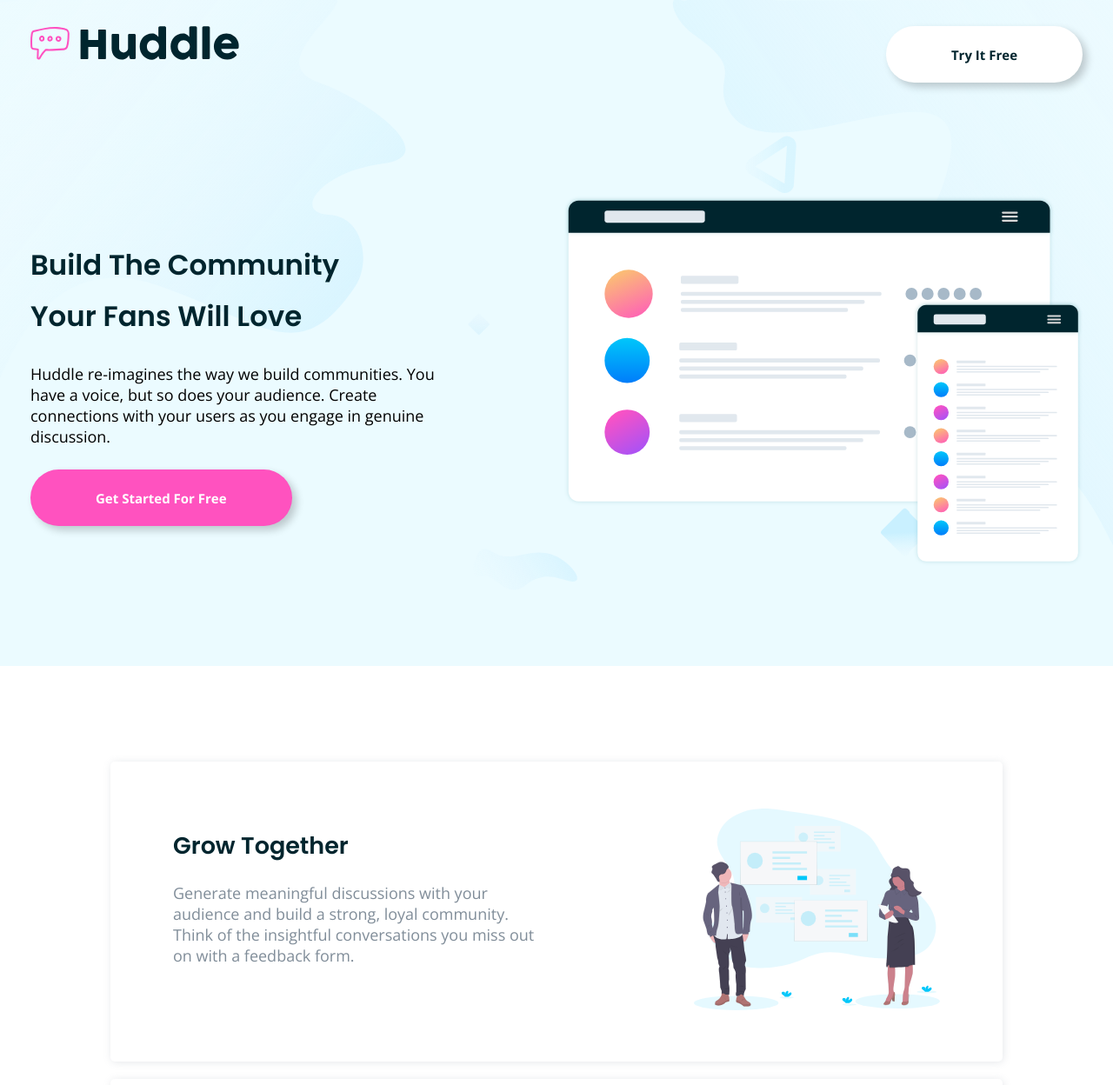
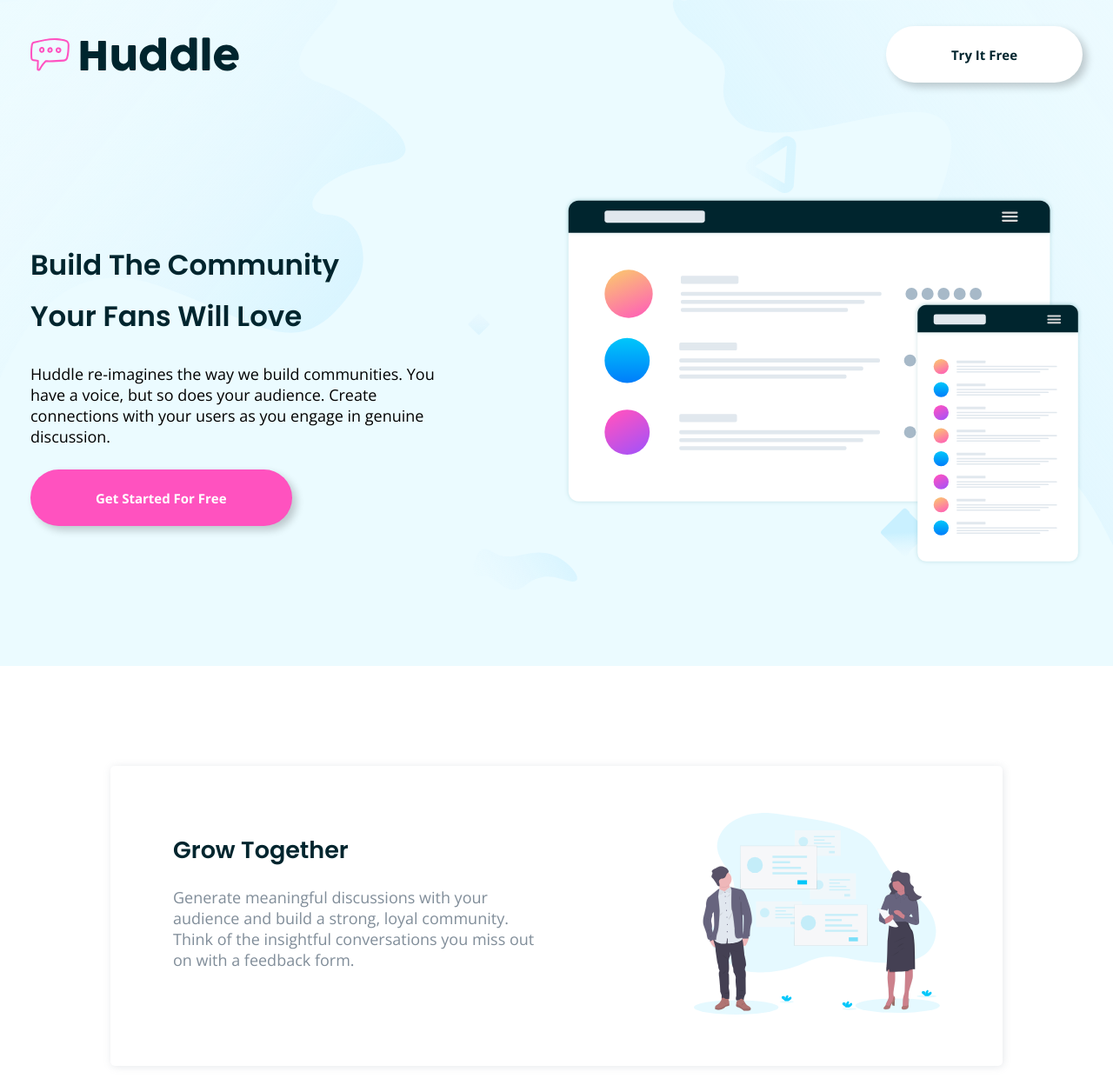
Before and after one commit to ahmedxgouda/huddle-landing, a website: page index.html in a window 1280 px wide. Shown: the top 1248 px of the page at 87% size. Drawn offline with nearby package versions, Linux system fonts and the light colour scheme.

Commit message:
Fix the Navbar

```diff
--- a/css/styles.scss
+++ b/css/styles.scss
@@ -39,7 +39,7 @@
 .box {
       box-shadow: 1px 1px 10px hsla(208, 11%, 55%, 0.2);
       border-radius: 5px;
-      margin: 10px auto;
+      margin: 15px auto;
       padding: 3em 4em;
       display: grid;
       grid-template-columns: repeat(6, 1fr);
@@ -126,6 +126,7 @@
                         }
                         img {
                               height: fit-content;
+                              align-self: center;
                         }
                         a {
                               justify-self: flex-end;
```
Also changed, not shown: css/styles.css.
